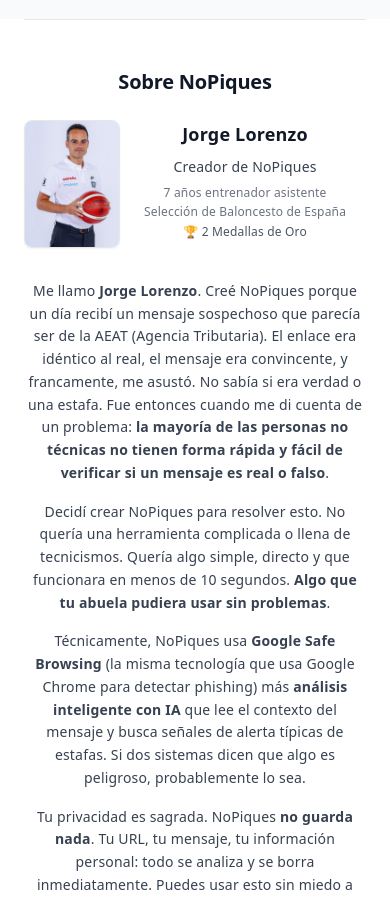
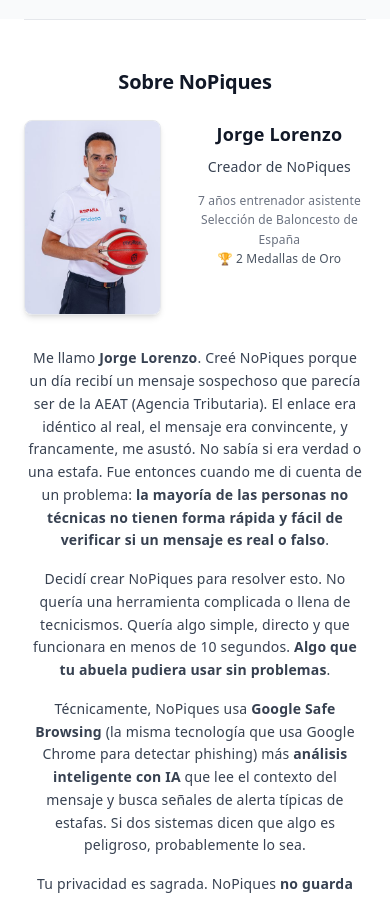
Before and after one commit to basketouch/nopiques, a React (Vite) app: page / in a window 390 px wide. Shown: the part 2600-3499 px from the top of the page. Built offline with nearby package versions, Linux system fonts and the light colour scheme.

Commit message:
Rediseñar layout de 'Sobre' - Foto a lado izquierdo (40% ancho) - Texto a lado derecho (60% ancho) - Aprovecha mejor el espacio horizontal - Foto más grande y destacada - Layout responsivo para desktop

```diff
--- a/src/App.jsx
+++ b/src/App.jsx
@@ -146,11 +146,16 @@
           <h2 className="text-xl font-semibold text-gray-900 mb-6">Sobre NoPiques</h2>
 
           {/* Jorge's Profile */}
-          <div className="flex gap-6 mb-8 items-start">
-            <img src="/jorge.jpg" alt="Jorge Lorenzo" className="w-24 h-32 rounded-lg object-cover flex-shrink-0 shadow-sm border border-gray-200" />
-            <div>
+          <div className="flex gap-8 mb-8 items-start">
+            {/* Photo - 40% width */}
+            <div className="w-2/5 flex-shrink-0">
+              <img src="/jorge.jpg" alt="Jorge Lorenzo" className="w-full rounded-lg object-cover shadow-md border border-gray-200" />
+            </div>
+
+            {/* Text - 60% width */}
+            <div className="w-3/5">
               <h3 className="text-lg font-semibold text-gray-900 mb-2">Jorge Lorenzo</h3>
-              <p className="text-sm text-gray-700 leading-relaxed mb-1">Creador de NoPiques</p>
+              <p className="text-sm text-gray-700 leading-relaxed mb-3">Creador de NoPiques</p>
               <p className="text-xs text-gray-500 leading-relaxed">
                 7 años entrenador asistente<br/>
                 Selección de Baloncesto de España<br/>
```
